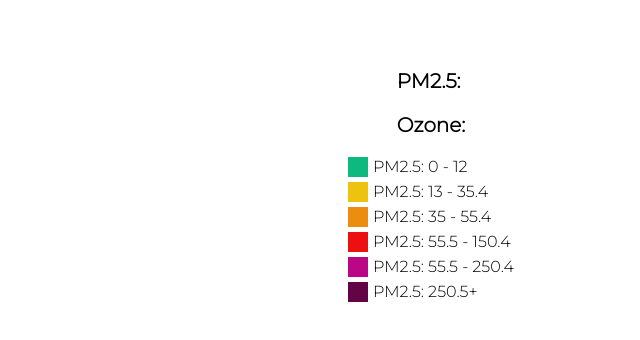
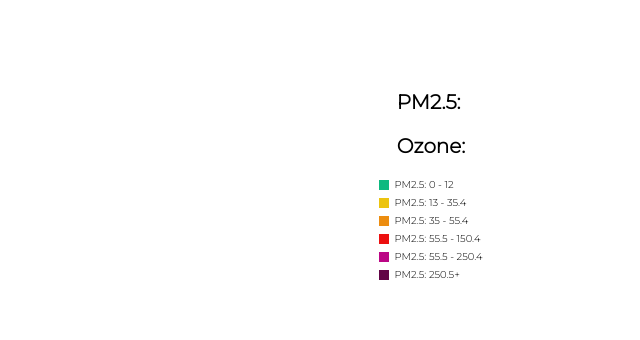
Before and after one commit to LiaTsernant/air-quality, a website: page public/views/index.html in a window 768 px wide. Shown: the part 242-582 px from the top of the page, without its empty margins (128-768 px from the left). Drawn offline with nearby package versions, Linux system fonts and the light colour scheme; files that its build step writes are made by us from their sources; no server answers; files whose address does not match are found by name.

Commit message:
Reduced size of scale for mobile versions

```diff
--- a/public/style.css
+++ b/public/style.css
@@ -40,6 +40,10 @@ h2 {
   color: rgb(0, 0, 0);
   font-size: 40px;
   margin: 20px;
+}
+
+p {
+  font-size: 15px;
 }
 
 #area {
@@ -103,47 +107,42 @@ h2 {
 #hazardous {
   display: flex;
   margin-bottom: 5px;
+  align-items: center;
+}
+
+#good div,
+#moderate div,
+#bad div,
+#unhealthy div,
+#dangerous div,
+#hazardous div
+ {
+  width: 15px;
+  height: 15px;
+  margin-right: 5px;
 }
 
 #good div {
-  width: 20px;
-  height: 20px;
-  margin-right: 5px;
   background-color: rgba(14, 185, 128, 1);
 }
 
 #moderate div {
-  width: 20px;
-  height: 20px;
-  margin-right: 5px;
   background-color: rgba(236, 196, 16, 1);
 }
 
 #bad div {
-  width: 20px;
-  height: 20px;
-  margin-right: 5px;
   background-color:rgba(236, 141, 16, 1);
 }
 
 #unhealthy div {
-  width: 20px;
-  height: 20px;
-  margin-right: 5px;
   background-color: rgba(236, 16, 16, 1);
 }
 
 #dangerous div {
-  width: 20px;
-  height: 20px;
-  margin-right: 5px;
   background-color:rgba(187, 6, 133, 1);
 }
 
 #hazardous div {
-  width: 20px;
-  height: 20px;
-  margin-right: 5px;
   background-color: rgba(98, 4, 70, 1);
 }
 
@@ -213,6 +212,20 @@ h2 {
     flex-direction: row;
   }
 
+  #good div,
+  #moderate div,
+  #bad div,
+  #unhealthy div,
+  #dangerous div,
+  #hazardous div {
+    width: 10px;
+    height: 10px;
+  }
+
+  p {
+    font-size: 10px;
+  }
+
   #particles-js {
     width: 100%;
     height: 100%;
@@ -261,6 +274,21 @@ h2 {
     flex-direction: row;
   }
 
+  #good div,
+  #moderate div,
+  #bad div,
+  #unhealthy div,
+  #dangerous div,
+  #hazardous div {
+    width: 10px;
+    height: 10px;
+  }
+
+  p {
+    font-size: 10px;
+  }
+
+
   #area {
     font-size: 40px;
   }
```
